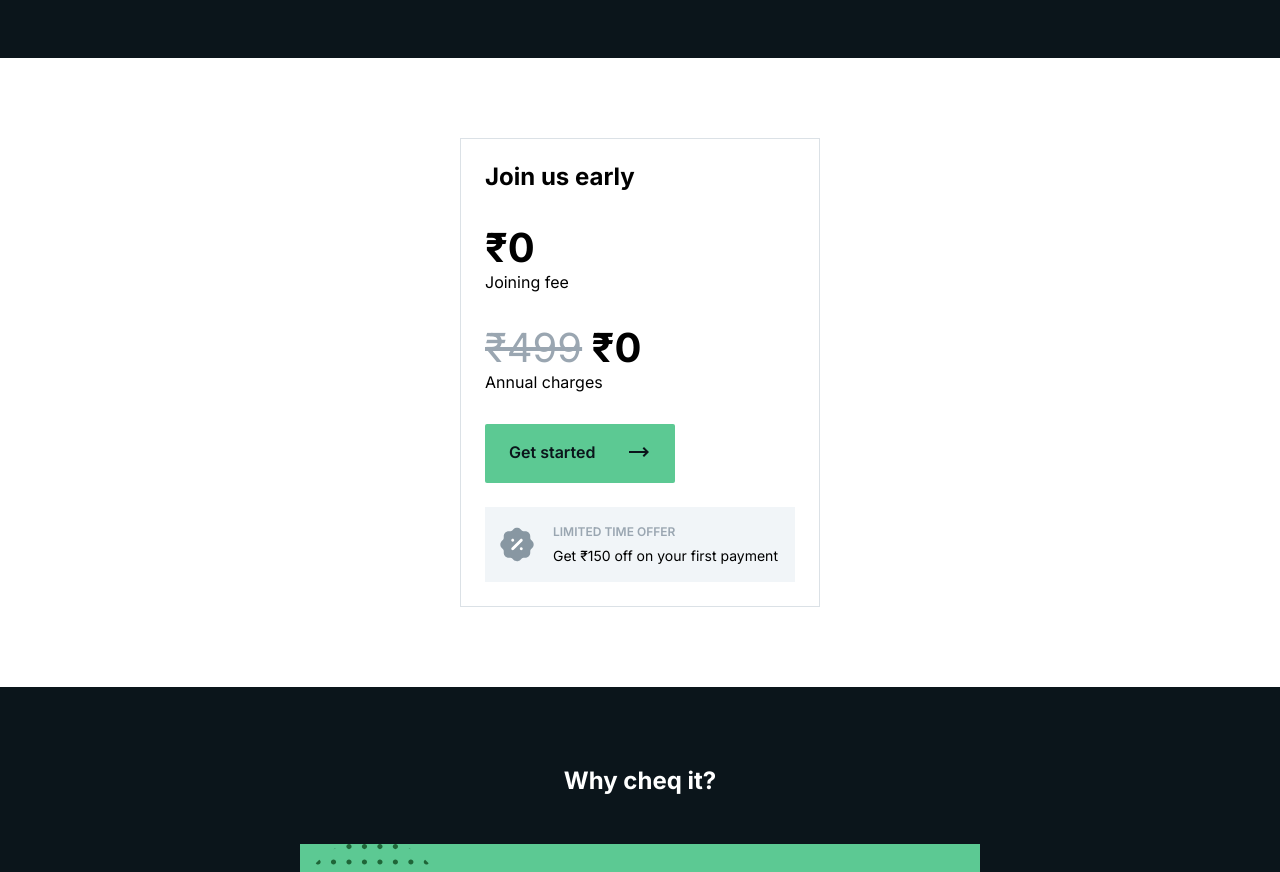
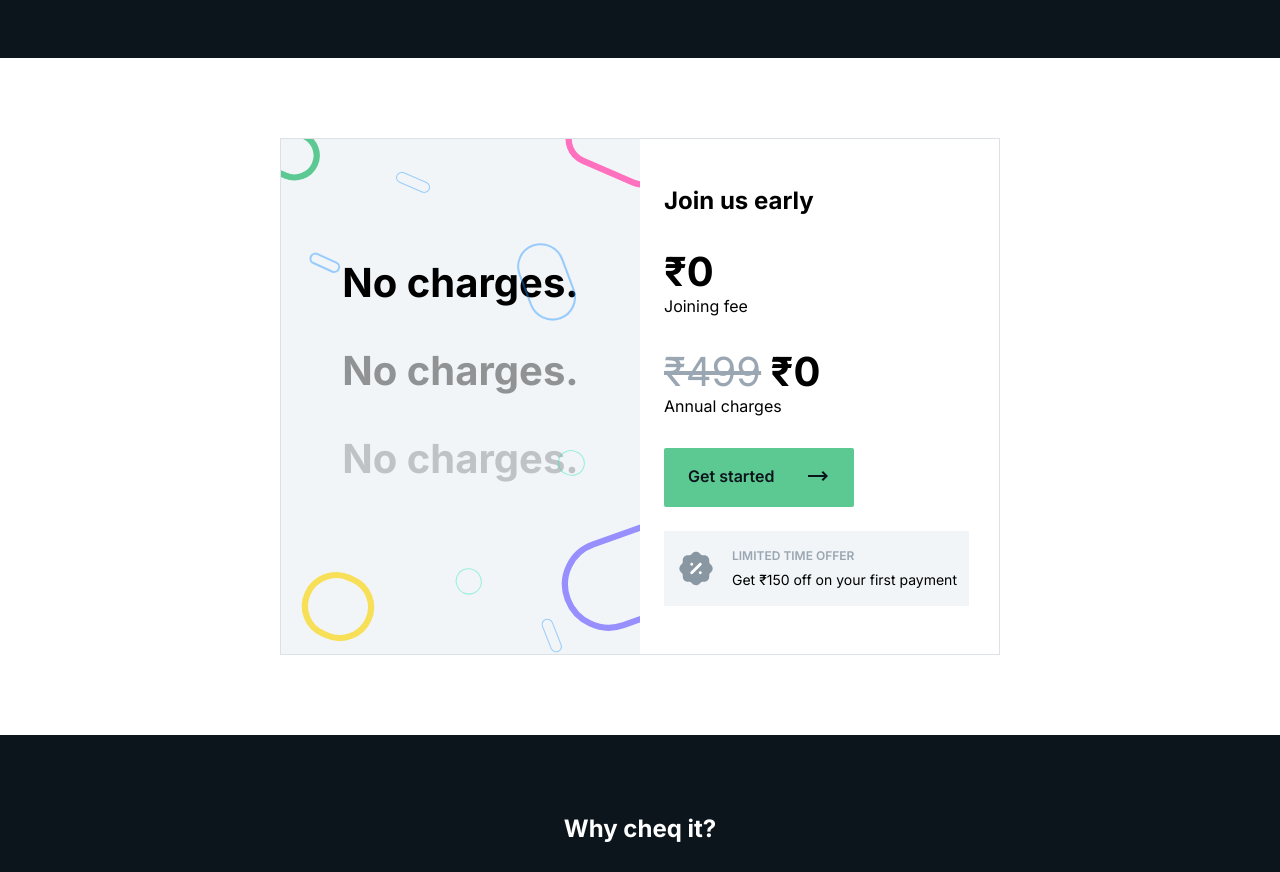
Before and after one commit to ashokrajann/cheq-website, a Next.js app: page / in a window 1280 px wide. Shown: the part 1600-2472 px from the top of the page. Built offline with nearby package versions, Linux system fonts and the light colour scheme.

Commit message:
style: Add statics banner to 'Join Cheq' section

```diff
--- a/components/JoinCheq/JoinCheq.js
+++ b/components/JoinCheq/JoinCheq.js
@@ -2,11 +2,26 @@
 import { Wrapper } from "../../components";
 import styles from "./JoinCheq.module.css";
 import { ButtonPrimary } from "../../components";
+import cheqLogo from "../../public/images/cheq_logo.svg";
 
 function JoinCheq() {
   return (
     <Wrapper>
       <div className={styles.container}>
+        <div className={styles.banner}>
+          <h4 className={styles.bannerTitle}>No charges.</h4>
+          <h4 className={styles.bannerTitle}>No charges.</h4>
+          <h4 className={styles.bannerTitle}>No charges.</h4>
+          <Image
+            src={"/images/join_banner.svg"}
+            alt="Join now banner stating 'No charges'"
+            layout="fill"
+            objectFit="cover"
+            priority
+          />
+        </div>
+
+        <div className={styles.actionForm}>
           <h2 className={styles.sectionTitle}>Join us early</h2>
           <div className={styles.chargesContainer}>
             <div className={styles.chargesCard}>
@@ -33,6 +48,7 @@
             </div>
           </div>
         </div>
+      </div>
     </Wrapper>
   )
 }
--- a/components/JoinCheq/JoinCheq.module.css
+++ b/components/JoinCheq/JoinCheq.module.css
@@ -1,6 +1,10 @@
 .container {
   max-width: 360px;
   margin: 0px auto;
+}
+
+.banner {
+  display: none;
 }
 
 .sectionTitle {
@@ -50,7 +54,47 @@
 
   .container {
     border: 1px solid var(--border-neutral);
+  }
+
+  .actionForm {
     padding: 1.5rem;
   }
 
 }
+
+@media only screen and (min-width: 1024px) {
+
+  .container {
+    padding: 0rem;
+    border: 1px solid var(--border-neutral);
+    display: flex;
+    max-width: 720px;
+  }
+
+  .banner {
+    display: block;
+    position: relative;
+    width: 50%;
+    background-color: var(--background-subdued);
+    padding-top: 7.5rem;
+  }
+
+  .actionForm {
+    padding: 3rem 1.5rem;
+  }
+
+  .bannerTitle {
+    composes: display-large from "../../styles/typo-web.module.css";
+    text-align: center;
+    margin-bottom: 2.5rem;
+  }
+
+  .bannerTitle:nth-of-type(2) {
+    opacity: 0.4;
+  }
+
+  .bannerTitle:nth-of-type(3) {
+    opacity: 0.2;
+  }
+
+}
```
Also changed, not shown: public/images/join_banner.svg (added). Lines whose indentation alone changed are shown as unchanged.
